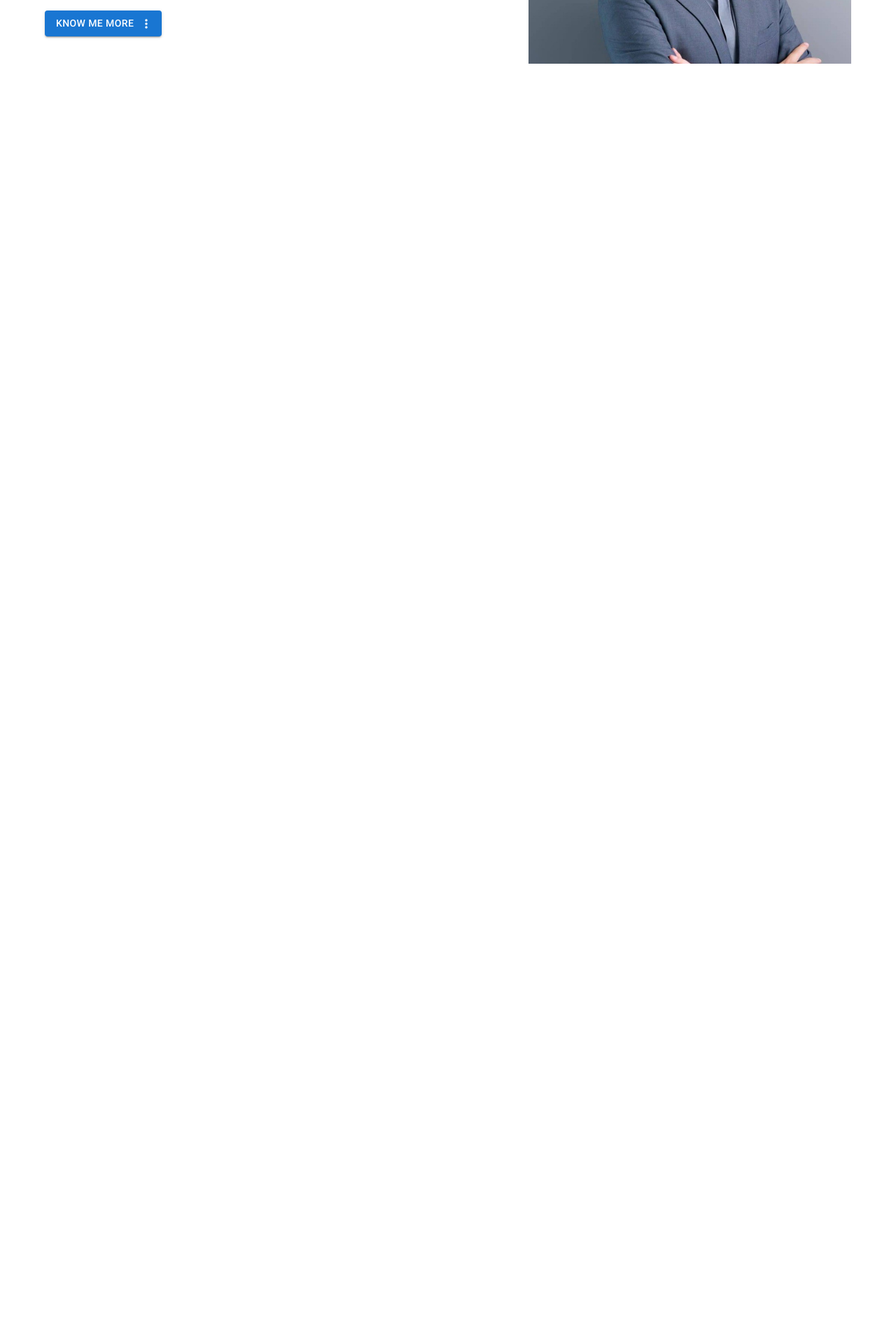
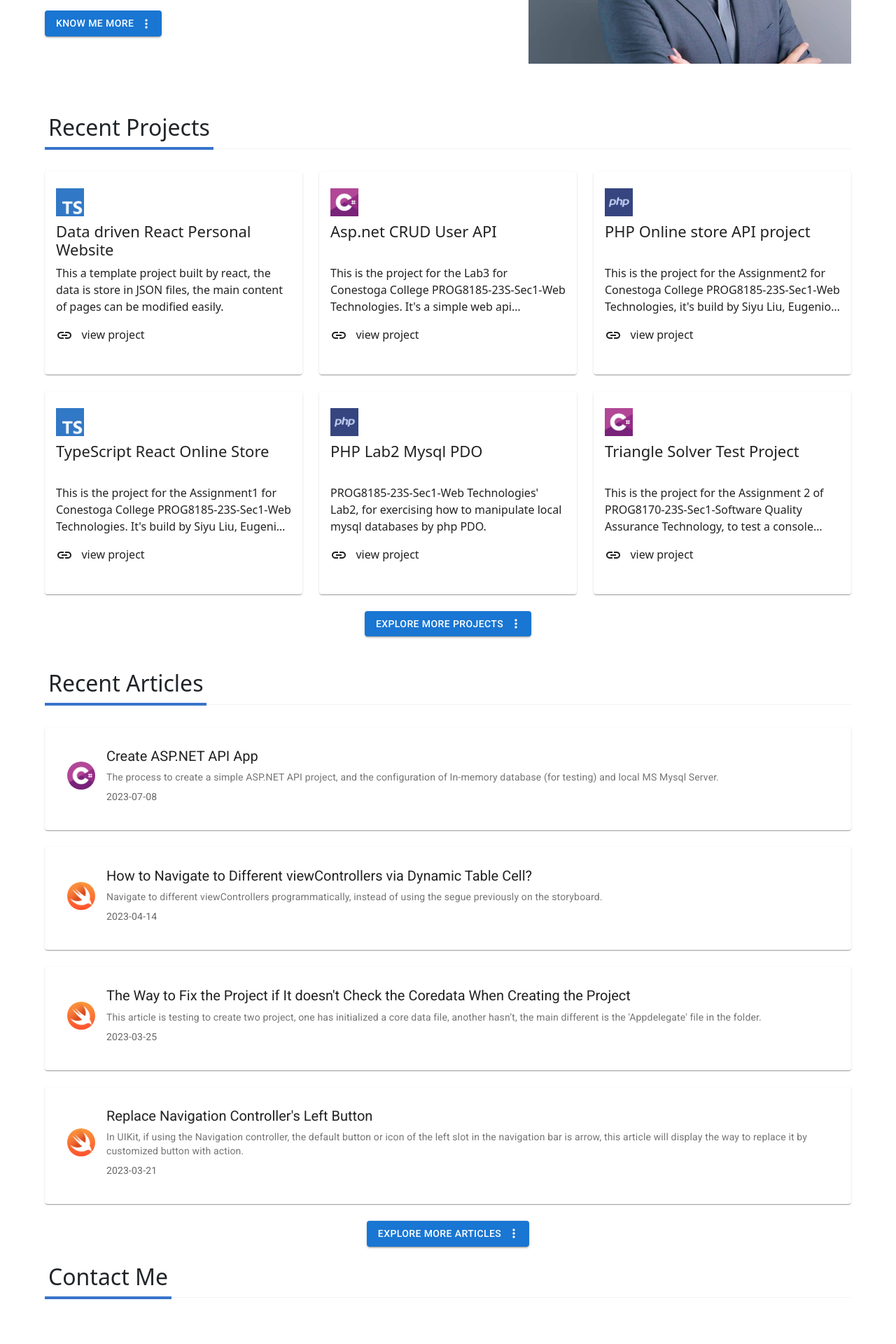
Before and after one commit to sliu9412/React-Personal-Website, a React (Create React App) app: page / in a window 1280 px wide. Shown: the part 1060-2980 px from the top of the page at 70% size. Before the commit the page ends 1199 px from the top, so only its background shows below. Built offline with nearby package versions, Linux system fonts and the light colour scheme.

Commit message:
Home Page Sections

```diff
--- a/src/Pages/ContactPage/index.tsx
+++ b/src/Pages/ContactPage/index.tsx
@@ -51,7 +51,7 @@ function ContactPage() {
 
   return (
     <div className="contact-page">
-      <Container sx={{ py: 5 }} maxWidth={"md"}>
+      <Container sx={{ py: 5 }} maxWidth={"lg"}>
         <Grid container>
           <Grid xs={12} lg={6} item>
             {contact.email ? (
--- /dev/null
+++ b/src/Pages/HomePage/ArticleSection/index.tsx
@@ -0,0 +1,44 @@
+import { Box, Button, Container } from "@mui/material";
+import React, { useEffect, useState } from "react";
+import SectionHeading from "../../../Components/SectionHeading";
+import { IArticle } from "../../ArticlePage";
+import ArticleItem from "../../ArticlePage/ArticleItem";
+import MoreVertIcon from "@mui/icons-material/MoreVert";
+import { useNavigate } from "react-router-dom";
+
+function ArticleSection() {
+  const [articleItems, setArticleItems] = useState<IArticle[]>([]);
+  const navigate = useNavigate();
+
+  const clickHandler = () => {
+    navigate("/Articles");
+  };
+
+  useEffect(() => {
+    fetch("./assets/json/article.json")
+      .then((res) => res.json())
+      .then((res) => {
+        setArticleItems((res as IArticle[]).slice(0, 4));
+      });
+  }, []);
+
+  return (
+    <Container maxWidth={"lg"}>
+      <SectionHeading heading="Recent Articles" />
+      {articleItems.map((item, index) => {
+        return <ArticleItem item={item} />;
+      })}
+      <Box display={"flex"} justifyContent={"center"}>
+        <Button
+          onClick={clickHandler}
+          endIcon={<MoreVertIcon />}
+          variant={"contained"}
+        >
+          Explore More Articles
+        </Button>
+      </Box>
+    </Container>
+  );
+}
+
+export default ArticleSection;
--- /dev/null
+++ b/src/Pages/HomePage/ContactSection/index.tsx
@@ -0,0 +1,15 @@
+import React from "react";
+import SectionHeading from "../../../Components/SectionHeading";
+import { Container } from "@mui/material";
+import ContactPage from "../../ContactPage";
+
+function ContactSection() {
+  return (
+    <Container maxWidth="lg">
+      <SectionHeading heading="Contact Me" />
+      <ContactPage />
+    </Container>
+  );
+}
+
+export default ContactSection;
--- /dev/null
+++ b/src/Pages/HomePage/ProjectSection/index.tsx
@@ -0,0 +1,47 @@
+import { Box, Button, Container, Grid } from "@mui/material";
+import React, { useEffect, useState } from "react";
+import SectionHeading from "../../../Components/SectionHeading";
+import ProjectItem from "../../ProjectPage/ProjectItem";
+import { IProjectItem } from "../../ProjectPage";
+import MoreVertIcon from "@mui/icons-material/MoreVert";
+import { useNavigate } from "react-router-dom";
+
+function ProjectSection() {
+  const [projectItems, setItems] = useState<IProjectItem[]>([]);
+  const navigate = useNavigate();
+
+  const clickHandler = () => {
+    navigate("/Projects");
+  };
+
+  useEffect(() => {
+    fetch("./assets/json/projects.json")
+      .then((res) => res.json())
+      .then((res) => {
+        setItems((res as IProjectItem[]).slice(0, 6));
+      });
+  }, []);
+
+  return (
+    <Container>
+      <SectionHeading heading="Recent Projects" />
+      <Grid container spacing={3}>
+        {projectItems.map((item, index) => {
+          return <ProjectItem key={index} item={item} />;
+        })}
+      </Grid>
+
+      <Box display={"flex"} justifyContent={"center"} sx={{ py: 3 }}>
+        <Button
+          onClick={clickHandler}
+          endIcon={<MoreVertIcon />}
+          variant={"contained"}
+        >
+          Explore More Projects
+        </Button>
+      </Box>
+    </Container>
+  );
+}
+
+export default ProjectSection;
--- a/src/Pages/HomePage/index.tsx
+++ b/src/Pages/HomePage/index.tsx
@@ -2,12 +2,18 @@ import React from "react";
 import "./style.scss";
 import SlideContainer from "./SlideConatiner";
 import AboutSection from "./AboutSection";
+import ProjectSection from "./ProjectSection";
+import ArticleSection from "./ArticleSection";
+import ContactSection from "./ContactSection";
 
 function HomePage() {
   return (
     <div className="home-page">
       <SlideContainer />
       <AboutSection />
+      <ProjectSection />
+      <ArticleSection />
+      <ContactSection />
     </div>
   );
 }
```
Also changed, not shown: public/assets/json/home.json (indentation only).
